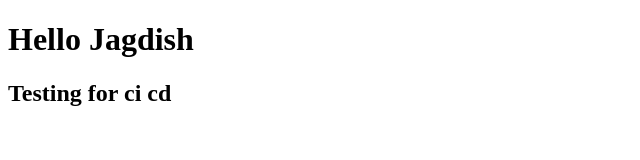
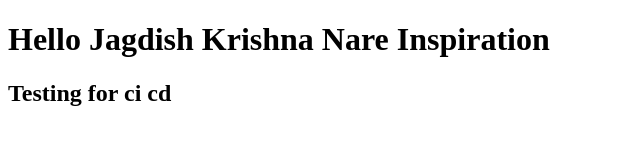
Before and after one commit to JagdishNare/testing, a plain HTML site: page index.html in a window 1280 px wide. Shown: the whole page, without its empty margins (0-640 px from the left). Drawn offline with Linux system fonts and the light colour scheme.

Commit message:
changes are done

```diff
--- a/index.html
+++ b/index.html
@@ -7,7 +7,7 @@
     <title>Document</title>
 </head>
 <body>
-    <h1>Hello Jagdish</h1>
+    <h1>Hello Jagdish Krishna Nare Inspiration</h1>
     <h2>Testing for ci cd</h2>
 </body>
 </html>
```
